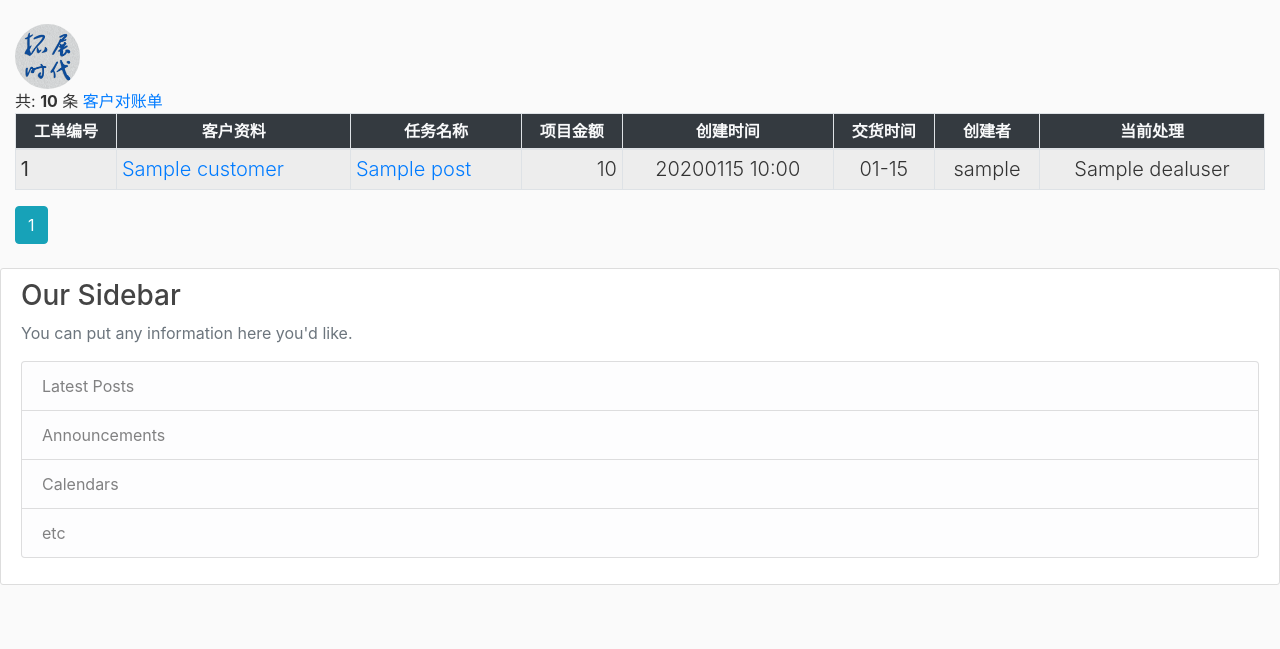
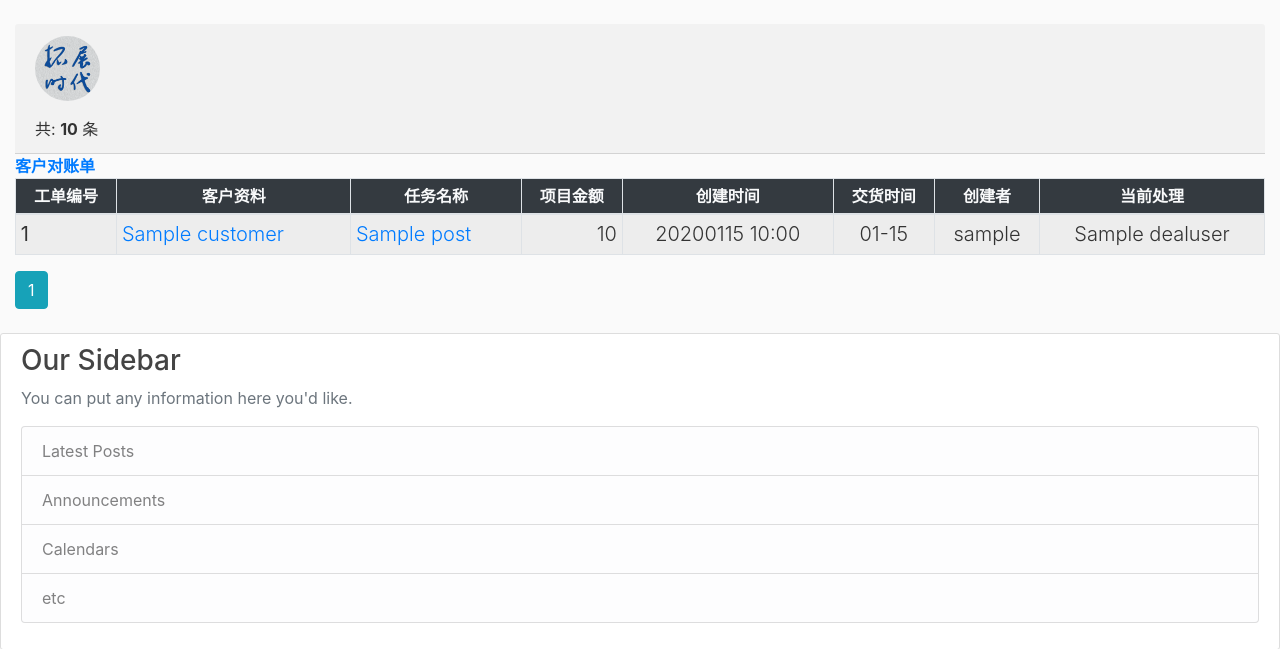
Before and after one commit to miaohf/YT-miaohf, a Python web app: template YT-miaohf/flaskblog/templates/tuozhan.html in a window 1280 px wide. Shown: the part 56-705 px from the top of the page. Run offline with Jinja, Linux system fonts and the light colour scheme; the template is opened without the code that fills it: most values are stand-ins (such as "Sample title", 1, 10 or a date in 2020); some libraries are stand-ins or nearby versions.

Commit message:
展示优化,版面一致

```diff
--- a/YT-miaohf/flaskblog/templates/tuozhan.html
+++ b/YT-miaohf/flaskblog/templates/tuozhan.html
@@ -1,10 +1,11 @@
 {% extends "layout.html" %} {% block content %}
 <div class="container-fluid">
-    <div class="media">
-        <img class="rounded-circle article-img" src="{{ url_for('static', filename='profile_pics/' + '718ff8c80b00d7b0.png') }}">
+    <div class="card-header">
+        <p><img class="rounded-circle article-img" src="{{ url_for('static', filename='profile_pics/' + '718ff8c80b00d7b0.png') }}"></p>
+        <a class="card-title"> 共: <strong>{{ posts.total }}</strong> 条</a>
     </div>
-    <a class="card-title"> 共: <strong>{{ posts.total }}</strong> 条</a> {% if custid %}
-    <a href="{{ url_for('posts.postcustdtl', custid=custid) }}">客户对账单</a> {% endif %}
+    {% if custid %}
+    <a href="{{ url_for('posts.postcustdtl', custid=custid) }}"><strong>客户对账单</strong></a> {% endif %}
     <table class="table table-sm table-bordered table-striped table-hover">
         <thead class="text-light bg-dark">
             <tr>
```
